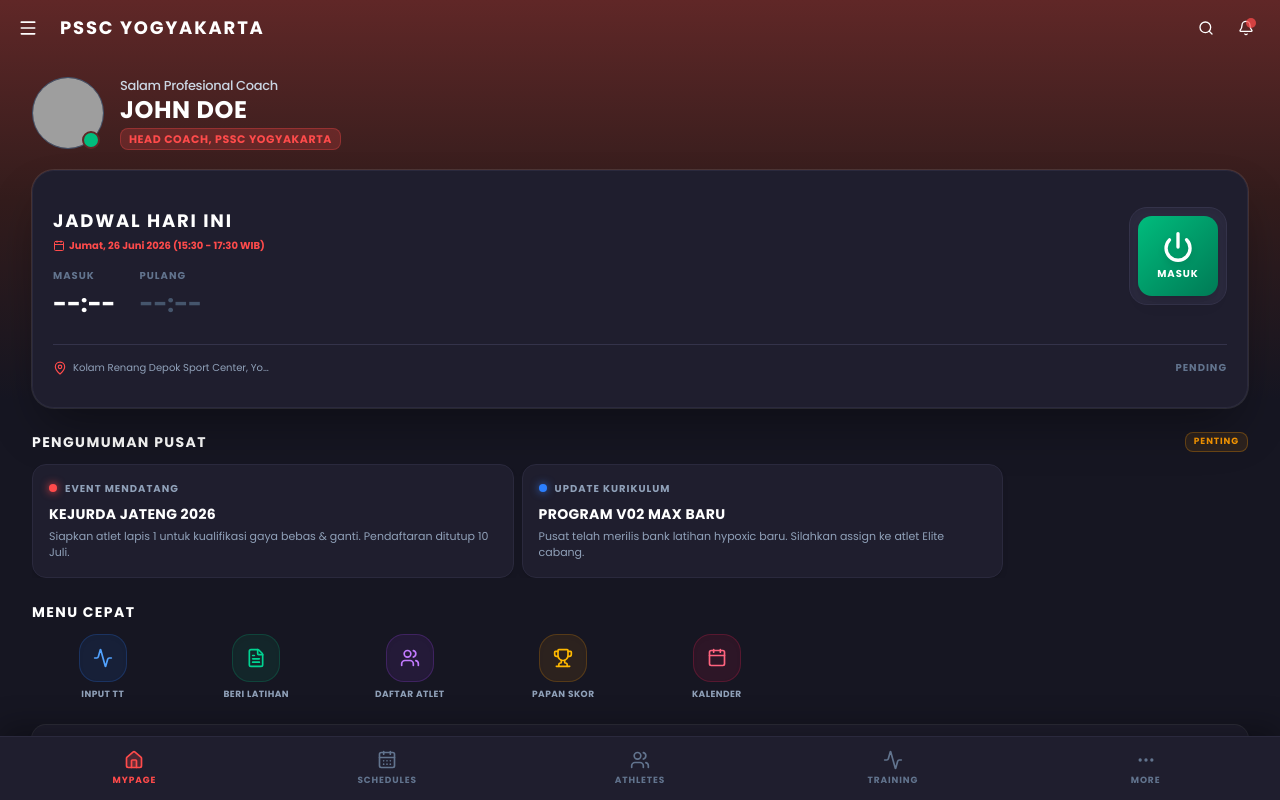
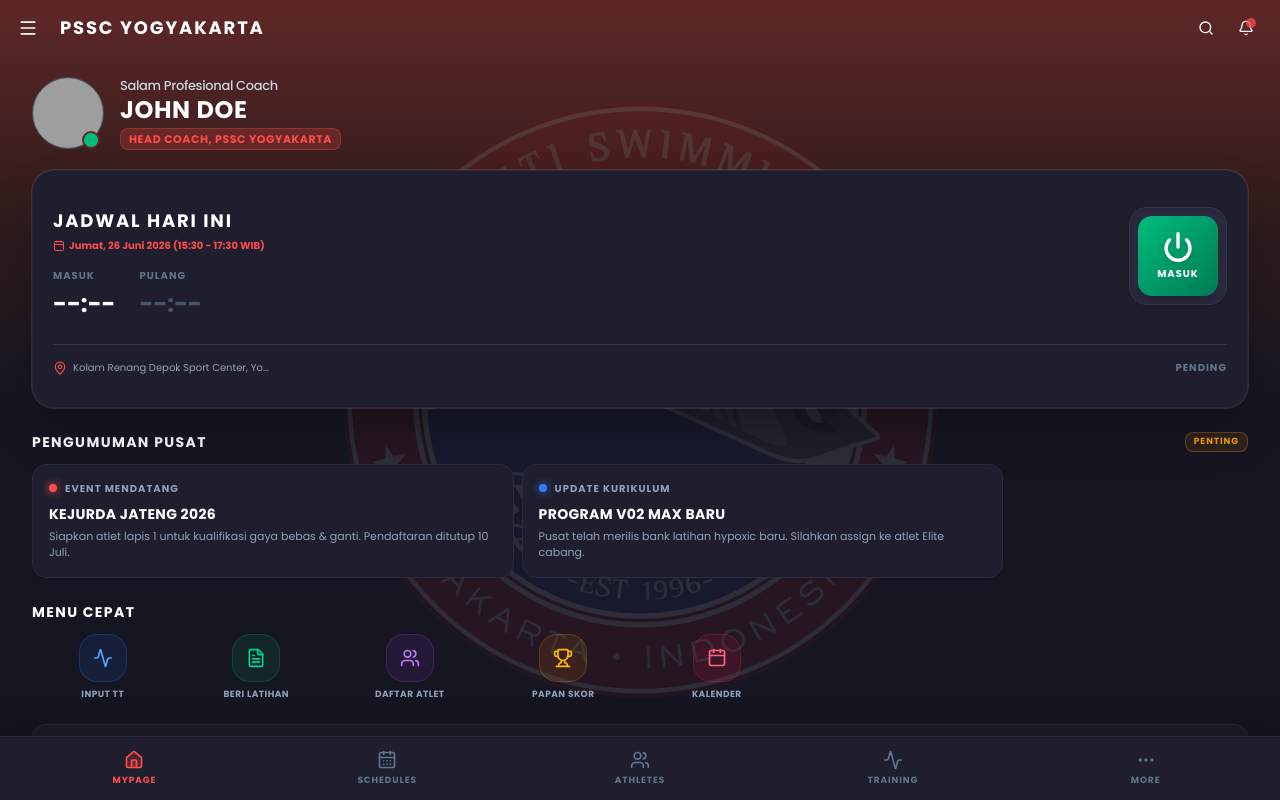
Before and after one commit to warnadunia/PSSC, a Next.js app: page /coach/mypage in a window 1280 px wide. Built offline with nearby package versions, Linux system fonts and the light colour scheme; grey boxes are pictures that could not be loaded.

Commit message:
feat: add watermark to coach mypage

```diff
--- a/src/app/(dashboard)/coach/mypage/page.tsx
+++ b/src/app/(dashboard)/coach/mypage/page.tsx
@@ -38,6 +38,15 @@
   return (
     // THEME UPDATE: Background utama transparan karena kita pakai fixed background di belakang
     <div className="flex flex-col min-h-full text-white relative pb-6 w-full z-0">
+
+      {/* Watermark Logo */}
+      <div className="fixed inset-0 z-[-1] flex items-center justify-center pointer-events-none">
+        <img
+          src="/assets/images/logo-parisakti.png"
+          alt="Watermark"
+          className="w-[120%] max-w-[600px] object-contain opacity-10"
+        />
+      </div>
 
       {/* GLOBAL HEADER */}
       <GlobalHeader variant="pages" title="MyPage" />
```
